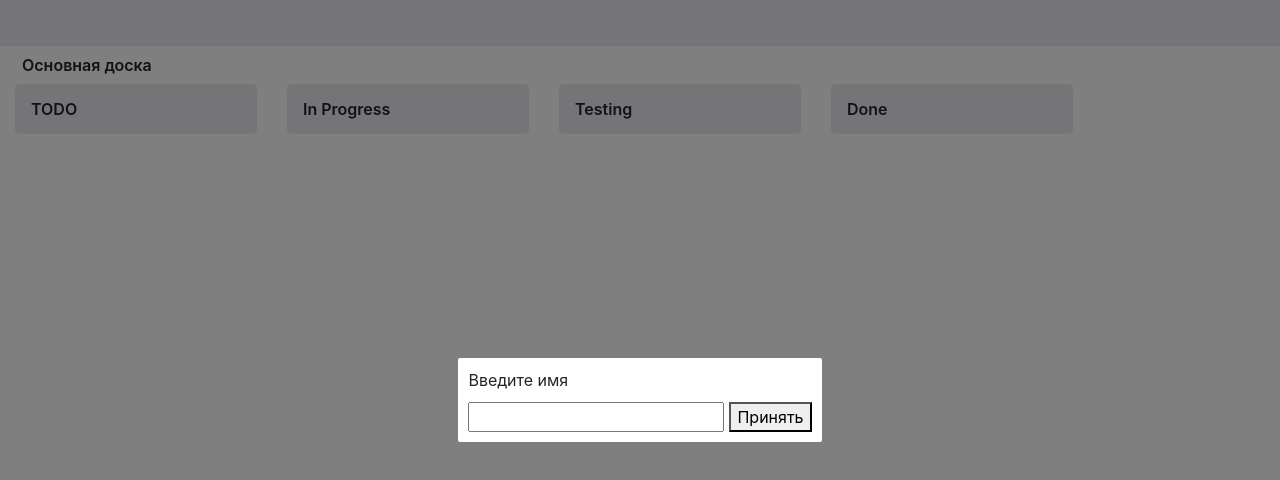
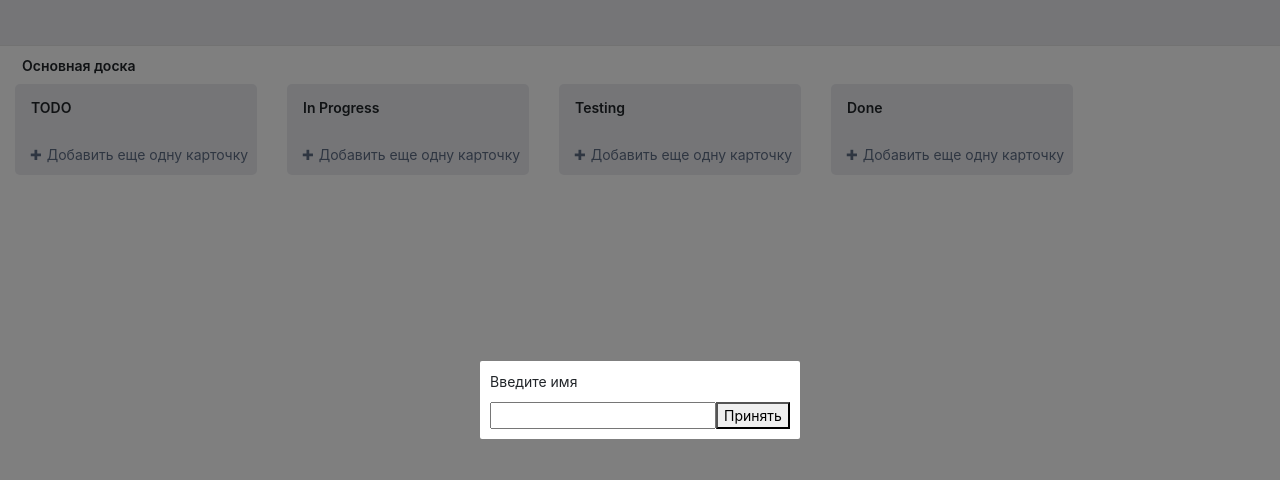
Before and after one commit to Elegerd/purrweb_react, a React app: page / in a window 1280 px wide. Shown: the top 480 px of the page. Built offline with nearby package versions, Linux system fonts and the light colour scheme.

Commit message:
add component Textarea

```diff
--- a/src/components/App.jsx
+++ b/src/components/App.jsx
@@ -8,19 +8,26 @@ import Popup from "./popup/Popup";
 export const NameContext = createContext();
 
 const App = () => {
+    const mounted = useRef();
     const nameInput = useRef(null);
     const [isOpenModalName, setIsOpenModalName] = useState(true)
     const [name, setName] = useState(null)
     const [applicationData, setApplicationData] = useState(initStateApplication)
 
     useEffect(() => {
-        const localData = JSON.parse(localStorage.getItem('purr_trello'))
-        if (localData)
-            setApplicationData(localData)
-        return () => {
-            localStorage.setItem('purr_trello', JSON.stringify(applicationData))
+        try {
+            if (!mounted.current) {
+                mounted.current = true;
+                const localData = JSON.parse(localStorage.getItem('purr_trello'))
+                if (localData)
+                    setApplicationData(localData)
+            } else {
+                localStorage.setItem('purr_trello', JSON.stringify(applicationData))
+            }
+        } catch (e) {
+            console.error(e)
         }
-    }, []);
+    });
 
     const handleOnSubmit = (e) => {
         setIsOpenModalName(false)
@@ -29,7 +36,7 @@ const App = () => {
 
     const renderPopupName = () => {
         return (
-            <Popup title={'Введите имя'}>
+            <Popup isOpen={isOpenModalName} title={'Введите имя'}>
                 <input
                     ref={nameInput}
                 />
@@ -66,7 +73,7 @@ const App = () => {
                     {...applicationData}
                 />
             </main>
-            {isOpenModalName && renderPopupName()}
+            {renderPopupName()}
         </NameContext.Provider>
     );
 };
--- a/src/components/board/Board.jsx
+++ b/src/components/board/Board.jsx
@@ -8,17 +8,24 @@ const Board = ({ title, columns, cards, comments, onChangeData }) => {
 
     return (
         <div className={'board__wrapper'}>
-            <div className={'board__header'}>
-                <div className={'board__title'}>{title}</div>
+            <div className={'board__board-header'}>
+                <div className={'board-header__title'}>{title}</div>
             </div>
             <div className={'board'}>
                 <div className="row">
-                    {columns.map(column => (
-                        <Column
-                            column={column}
-                            onChangeColumn={onChangeData('columns', column.id)}
-                        />
-                    ))}
+                    {columns.map(column => {
+                        const column_cards = cards.filter(card => card.column_id === column.id)
+                        const column_comments = comments.filter(comment => column_cards.map(card => card.id).includes(comment.card_id))
+                        return (
+                            <Column
+                                key={column.id}
+                                column={column}
+                                cards={column_cards}
+                                comments={column_comments}
+                                onChangeColumn={onChangeData('columns', column.id)}
+                            />
+                        );
+                    })}
                 </div>
             </div>
         </div>
@@ -33,4 +40,10 @@ Board.propsType = {
     onChangeData: PropTypes.func
 }
 
+Board.defaultProps = {
+    columns: [],
+    cards: [],
+    comments: []
+}
+
 export default Board;
--- a/src/components/board/board.css
+++ b/src/components/board/board.css
@@ -4,14 +4,14 @@
     height: 100%;
 }
 
-.board__header {
+.board__board-header {
     display: flex;
     align-items: center;
     height: 38px;
     padding: 6px 10px;
 }
 
-.board__header > .board__title {
+.board__board-header > .board-header__title {
     font-weight: 600;
     padding: 0 12px;
 }
--- a/src/components/column/Column.jsx
+++ b/src/components/column/Column.jsx
@@ -1,49 +1,31 @@
-import React, { useEffect, useRef, useState } from "react";
+import React, { useState } from "react";
+import Textarea from "../common_components/Textarea";
 import "./column.css";
 
-const Column = ({ column, onChangeColumn }) => {
-    const titleTextarea = useRef(null)
+
+const Column = ({ column, cards, comments, onChangeColumn }) => {
     const [isEditTitle, setIsEditTitle] = useState(false)
-
-    useEffect(() => {
-        return () => {
-            titleTextarea.current.removeEventListener("keyup", handleEventTextarea, false);
-        }
-    }, [])
-
-    const handleEventTextarea = (e) => {
-        if (e.keyCode === 13) {
-            setIsEditTitle(false)
-        } else if(e.target.scrollTop > 0){
-            e.target.style.height = e.target.scrollHeight + "px";
-        }
-    }
-
-    const handleOnDoubleClickTitle = e => {
-        setIsEditTitle(true)
-        titleTextarea.current.addEventListener("keyup", handleEventTextarea, false);
-    }
-
-    const handleOnChangeTextarea = (e) => onChangeColumn('title', e.target.value)
-    const handleOnKeyPressTextarea = (e) => {
-        if (!e.shiftKey && e.which === 13) {
-            e.preventDefault();
-        }
-    }
 
     return (
         <div className={'col column__wrapper'}>
             <div className={'column'}>
-                <div className={"column__header"}
-                    onDoubleClick={handleOnDoubleClickTitle}
-                >
-                    <textarea
-                        ref={titleTextarea}
-                        disabled={!isEditTitle}
-                        onKeyPress={handleOnKeyPressTextarea}
-                        onChange={handleOnChangeTextarea}
+                <div className={'column__column-header'}>
+                    <Textarea
                         value={column.title}
+                        isEdit={isEditTitle}
+                        onChangeValue={(value) => onChangeColumn('title', value)}
+                        onChangeIsEdit={(value) => setIsEditTitle(value)}
                     />
+                </div>
+                <div className={'column__list-cards'}>
+
+                </div>
+                <div className={'column__column-footer'}>
+                    <div
+                        className={'column-footer__new-card'}
+                    >
+                        Добавить еще одну карточку
+                    </div>
                 </div>
             </div>
         </div>
--- a/src/components/column/column.css
+++ b/src/components/column/column.css
@@ -10,7 +10,6 @@
     overflow: hidden;
     resize: none;
     width: 100%;
-    height: 30px;
     font-weight: 600;
     padding-left: 5px;
     padding-right: 5px;
@@ -23,8 +22,7 @@
     border-color: transparent;
 }
 
-.column__header {
-    display: flex;
+.column__column-header {
     font-weight: 600;
     padding: 10px;
 }
@@ -33,3 +31,22 @@
     min-width: 272px;
     max-width: 272px;
 }
+
+.column-footer__new-card {
+    margin: 5px;
+    padding: 5px;
+    color: #5E6C84;
+    border-radius: 5px;
+    cursor: pointer;
+}
+
+.column-footer__new-card:hover {
+    color: inherit;
+    background: rgba(0,0,0, 0.1);
+}
+
+.column__column-footer > .column-footer__new-card::before {
+    margin-left: 5px;
+    margin-right: 5px;
+    content: "\271A";
+}
--- /dev/null
+++ b/src/components/common_components/Textarea.jsx
@@ -0,0 +1,57 @@
+import React, {useEffect, useRef, useState} from "react";
+import PropTypes from "prop-types";
+
+
+const Textarea = ({ value, isEdit, onChangeValue, onChangeIsEdit }) => {
+    const [height, setHeight] = useState(0)
+    const textarea = useRef(null)
+
+    useEffect(() => {
+        if (textarea.current && height !== textarea.current.scrollHeight) {
+            setHeight(textarea.current.scrollHeight)
+        }
+        if (textarea.current && isEdit) {
+            textarea.current.focus()
+        }
+    })
+
+    const handleOnChange = (e) => onChangeValue(e.target.value);
+
+    const handleOnDoubleClick = e => {
+        onChangeIsEdit(true)
+        e.preventDefault()
+    }
+
+    const handleOnKeyPressTextarea = (e) => {
+        if (!e.shiftKey && e.which === 13 || !e.shiftKey && e.which === 27) {
+            onChangeIsEdit(false)
+            e.preventDefault();
+        }
+    }
+
+    const handleOnBlur = (e) => onChangeIsEdit(false)
+
+    return (
+        <div className={'textarea-container'} onDoubleClick={handleOnDoubleClick}>
+            <textarea
+                ref={textarea}
+                disabled={!isEdit}
+                spellCheck={false}
+                onKeyPress={handleOnKeyPressTextarea}
+                onChange={handleOnChange}
+                onBlur={handleOnBlur}
+                style={{height: `${height}px`} }
+                value={value}
+            />
+        </div>
+    );
+};
+
+Textarea.propTypes = {
+    value: PropTypes.string,
+    isEdit: PropTypes.bool,
+    onChangeValue: PropTypes.func,
+    onChangeIsEdit: PropTypes.func
+}
+
+export default Textarea;
--- a/src/components/popup/Popup.jsx
+++ b/src/components/popup/Popup.jsx
@@ -3,7 +3,7 @@ import PropTypes from "prop-types";
 import "./popup.css";
 
 
-const Popup = ({ title, className, onClose, children }) => {
+const Popup = ({ isOpen, title, className, onClose, children }) => {
 
     useEffect(() => {
         onClose && document.addEventListener("keydown", handleEscPress, false);
@@ -18,7 +18,7 @@ const Popup = ({ title, className, onClose, children }) => {
         }
     };
 
-    return (
+    return isOpen ?
         <div className={'popup__overlay'}>
             <div className={`popup ${className || ''}`}>
                 <div className={'popup__header'}>
@@ -36,10 +36,11 @@ const Popup = ({ title, className, onClose, children }) => {
                 </div>
             </div>
         </div>
-    );
+        : null;
 };
 
 Popup.propTypes = {
+    isOpen: PropTypes.bool,
     title: PropTypes.string,
     className: PropTypes.string,
     onClose: PropTypes.func
--- a/src/components/popup/popup.css
+++ b/src/components/popup/popup.css
@@ -34,7 +34,3 @@
     cursor: pointer;
     margin-left: 10px;
 }
-
-.popup__content > button {
-    margin-left: 5px;
-}
--- a/src/index.css
+++ b/src/index.css
@@ -5,6 +5,7 @@ html, body, #app {
 #app {
     display: flex;
     flex-direction: column;
+    font-size: 14px;
 }
 
 main {
```
